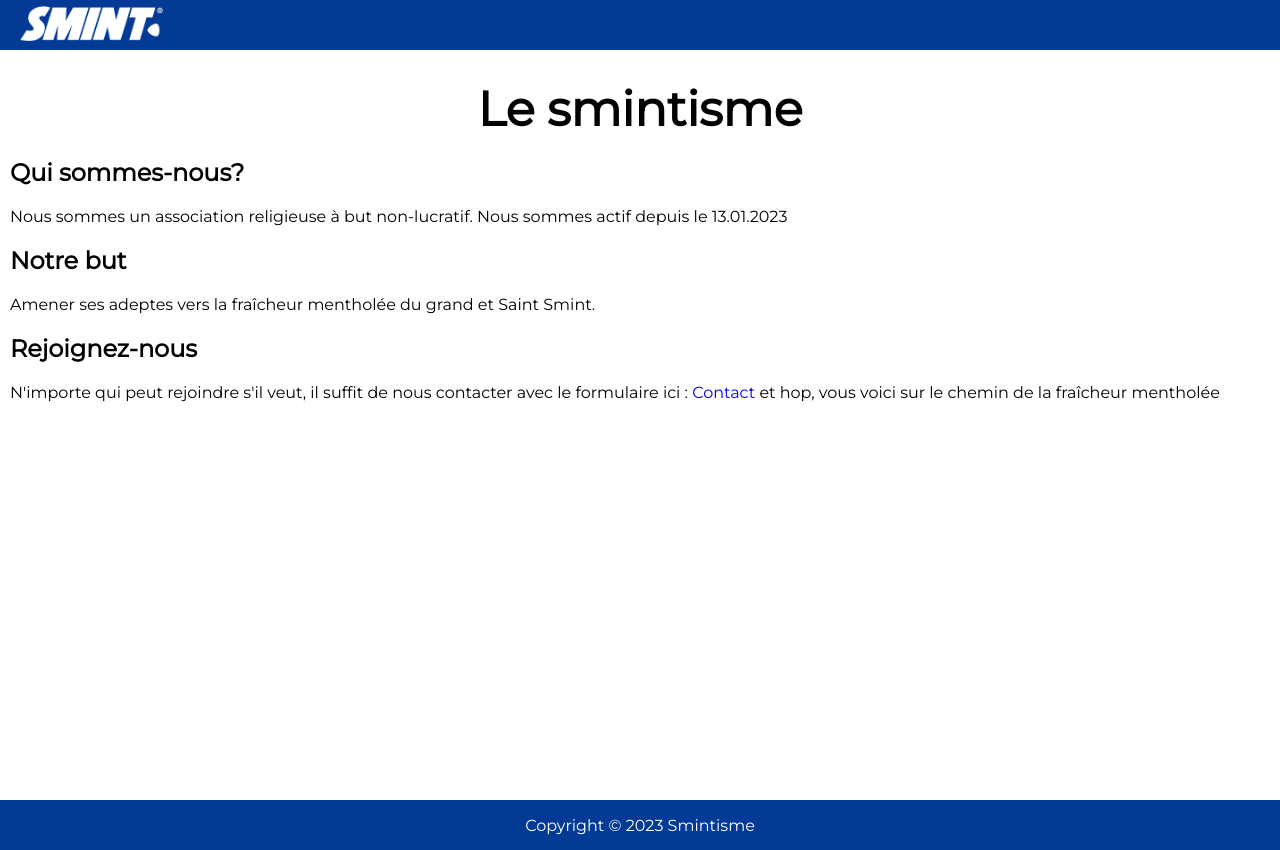
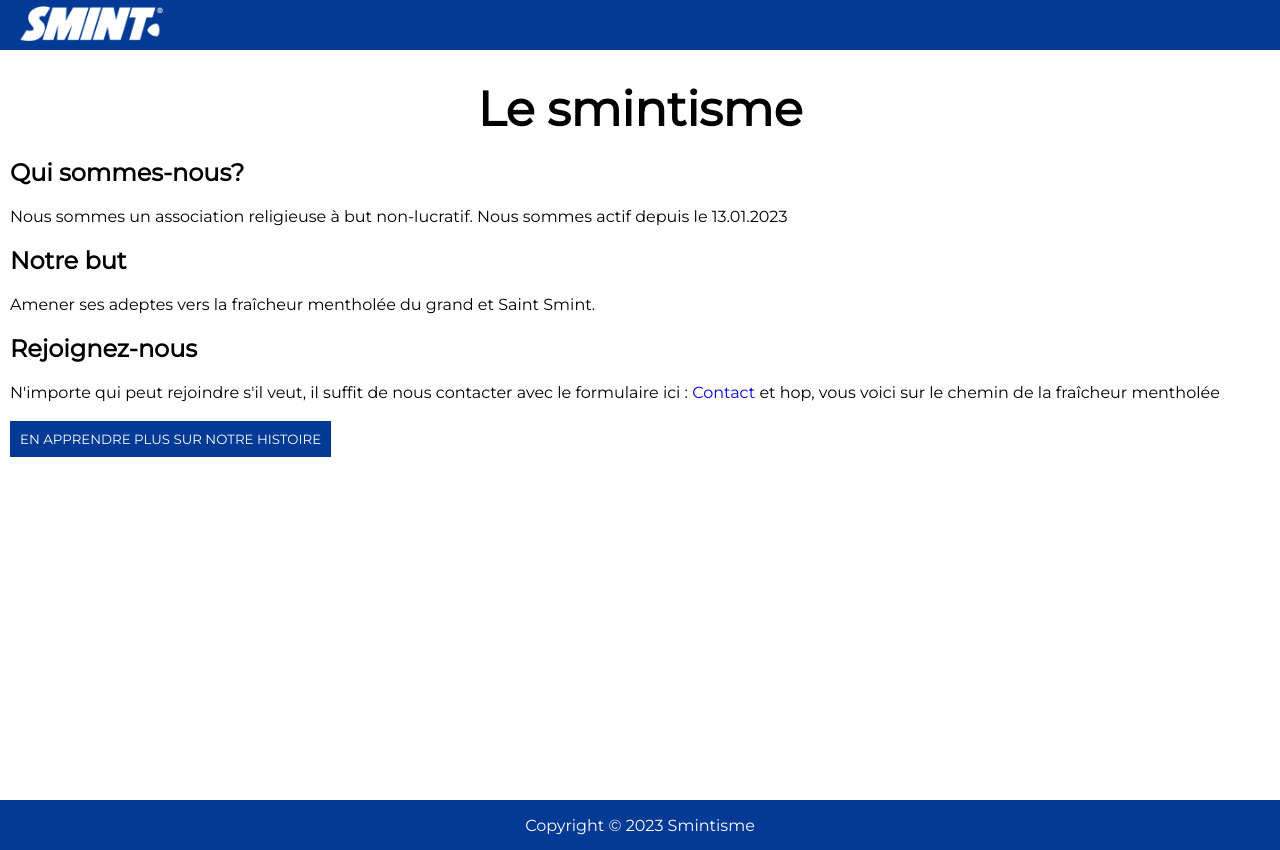
Before and after one commit to boustifaille/smintisme, a SvelteKit app: page /nous in a window 1280 px wide. Built offline with nearby package versions, Linux system fonts and the light colour scheme; some icons are missing.

Commit message:
add button to histoire page

```diff
--- a/src/routes/nous/+page.svelte
+++ b/src/routes/nous/+page.svelte
@@ -9,6 +9,8 @@
 
 <h2>Rejoignez-nous</h2>
 <p>N'importe qui peut rejoindre s'il veut, il suffit de nous contacter avec le formulaire ici : <a href="/contact">Contact</a> et hop, vous voici sur le chemin de la fraîcheur mentholée</p>
+<br>
+<button><a href="/histiore">En apprendre plus sur notre histoire</a></button>
 
 <style>
     h2 {
```
